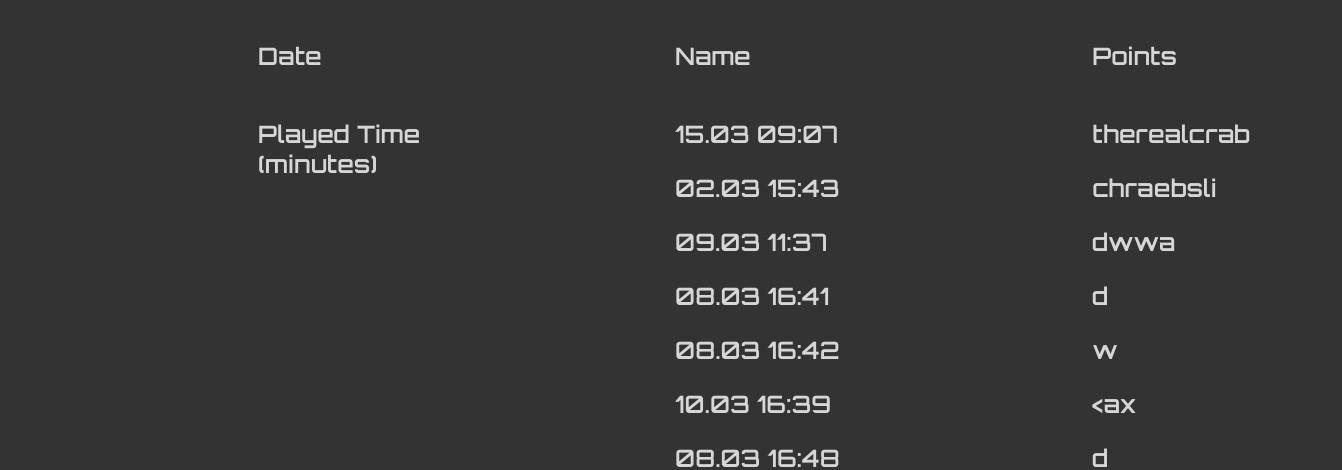
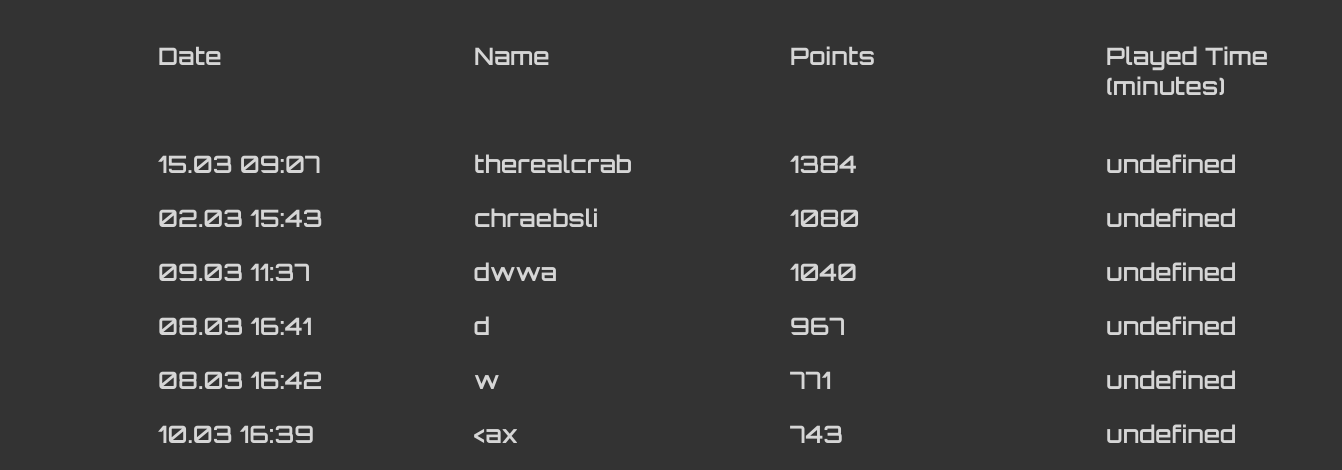
Before and after one commit to coinchasergame/coinchasergame.github.io, a plain HTML site: page web/index.html in a window 1280 px wide. Shown: the part 325-795 px from the top of the page, 1342 px wide, since content can reach past the window. Drawn offline with Linux system fonts and the light colour scheme.

Commit message:
Update style.css

```diff
--- a/web/style.css
+++ b/web/style.css
@@ -34,12 +34,12 @@ body {
 
 .col {
     float: left;
-    width: 33%;
+    width: 25%;
 }
 
 .col p {
     font-size: 24px;
-    padding: 0px 250px;
+    padding: 0px 150px;
     white-space: nowrap;
     text-overflow: ellipsis
 }
```
